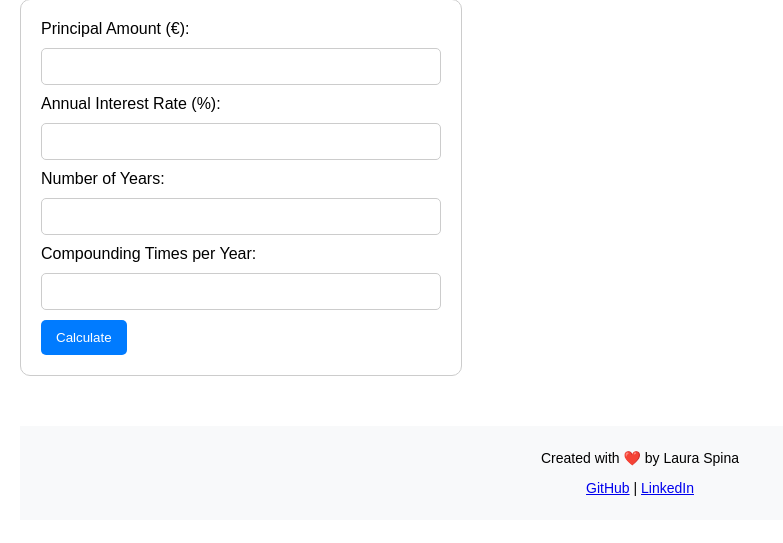
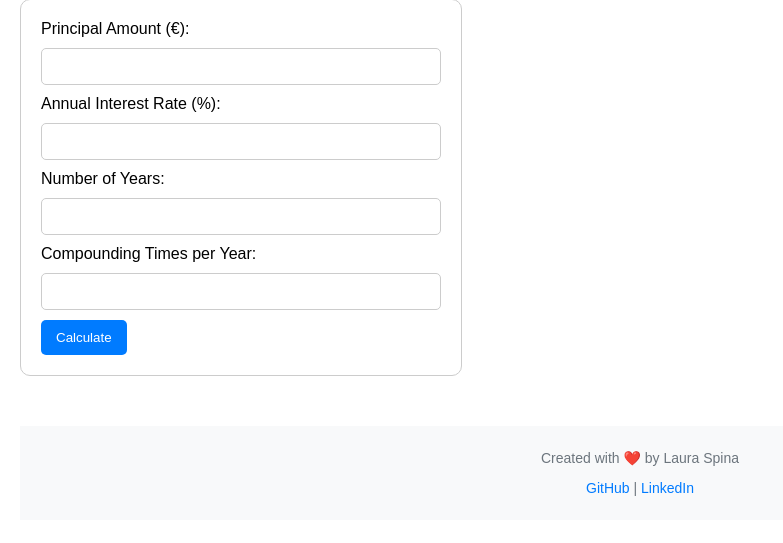
Before and after one commit to s-laura-dev/compound-interest-calculator, a Flask app: page / in a window 1280 px wide. Shown: the part 81-624 px from the top of the page, without its empty margins (0-783 px from the left). Run offline with Flask 3, Linux system fonts and the light colour scheme.

Commit message:
footer update

```diff
--- a/templates/index.html
+++ b/templates/index.html
@@ -33,6 +33,21 @@
         button:hover {
             background-color: #0056b3;
         }
+        .footer {
+          text-align: center;
+          margin-top: 50px;
+          padding: 10px;
+          background-color: #f8f9fa;
+          font-size: 14px;
+          color: #6c757d;
+        }
+        .footer a {
+          color: #007bff;
+          text-decoration: none;
+        }
+        .footer a:hover {
+          text-decoration: underline;
+        }
     </style>
 </head>
 <body>
@@ -64,7 +79,7 @@
     {% endif %}
 
 
-    <footer style="text-align: center; margin-top: 50px; padding: 10px; background-color: #f8f9fa; font-size: 14px;">
+    <footer class="footer">
       <p>Created with ❤️ by Laura Spina</p>
       <p>
           <a href="https://github.com/s-laura-dev" target="_blank">GitHub</a> |
```
